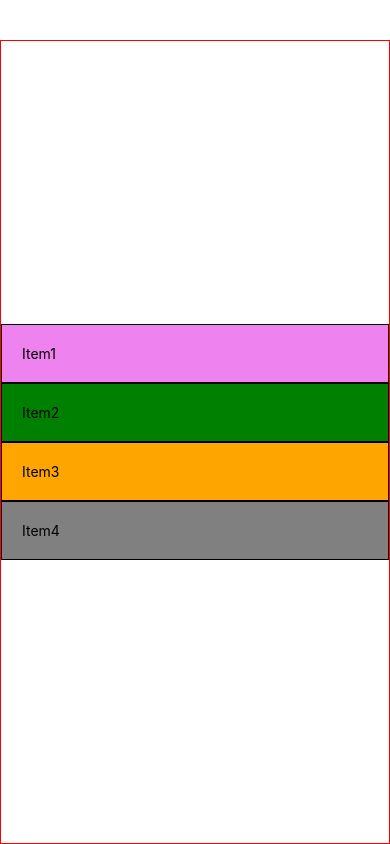
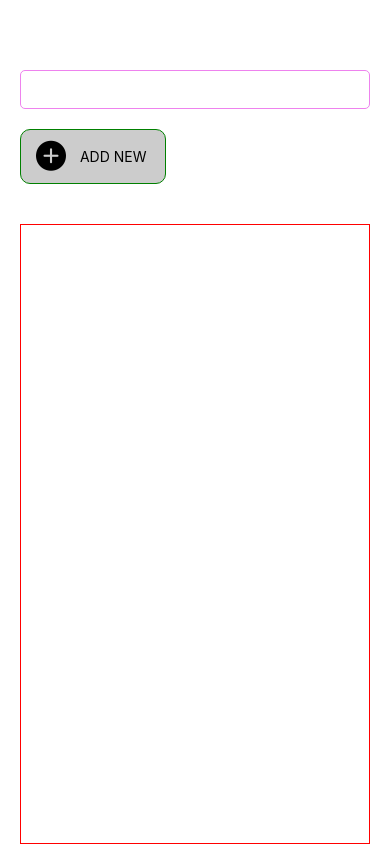
Before and after one commit to thinhnguyen07022004/Shopee_Food_Mobile, a React Native app: screen / in a window 390 px wide. Built offline with nearby package versions, Linux system fonts and the light colour scheme.

Commit message:
video 40

```diff
--- a/App.tsx
+++ b/App.tsx
@@ -23,18 +23,18 @@ export default function App() {
   }
 
   return (
-    <FlexBox />
-    // <TouchableWithoutFeedback
-    //   onPress={() => Keyboard.dismiss}>
-    //   <View style={styles.container}>
-    //     <InputTodo
-    //       addTodo={addTodo}
-    //     />
-    //     <ListTodo
-    //       todoList={todoList}
-    //       deleteTodo={deleteTodo} />
-    //   </View>
-    // </TouchableWithoutFeedback>
+    // <FlexBox />
+    <TouchableWithoutFeedback
+      onPress={() => Keyboard.dismiss}>
+      <View style={styles.container}>
+        <InputTodo
+          addTodo={addTodo}
+        />
+        <ListTodo
+          todoList={todoList}
+          deleteTodo={deleteTodo} />
+      </View>
+    </TouchableWithoutFeedback>
   );
 }
 
--- a/components/todo/flexbox.tsx
+++ b/components/todo/flexbox.tsx
@@ -7,8 +7,14 @@ const styles = StyleSheet.create({
         marginTop: 40,
         borderWidth: 1,
         borderColor: "red",
+
         // flexDirection: "row",
-        justifyContent: "center"
+        justifyContent: "center", // ox
+        alignItems: "center"      // oy
+
+        // flexDirection: "column",
+        // justifyContent: "center", // oy
+        // alignItems: "center"      // ox
     },
     item1: {
         padding: 20,
```
